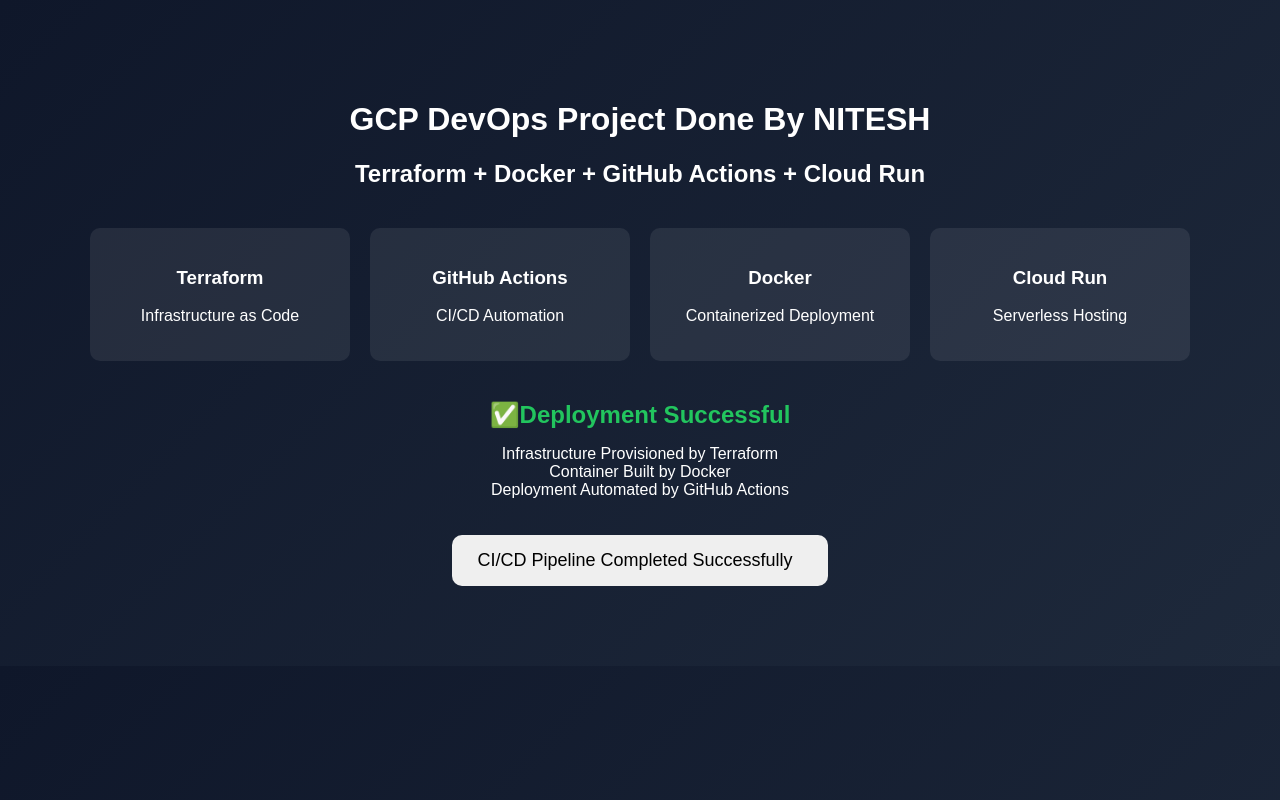
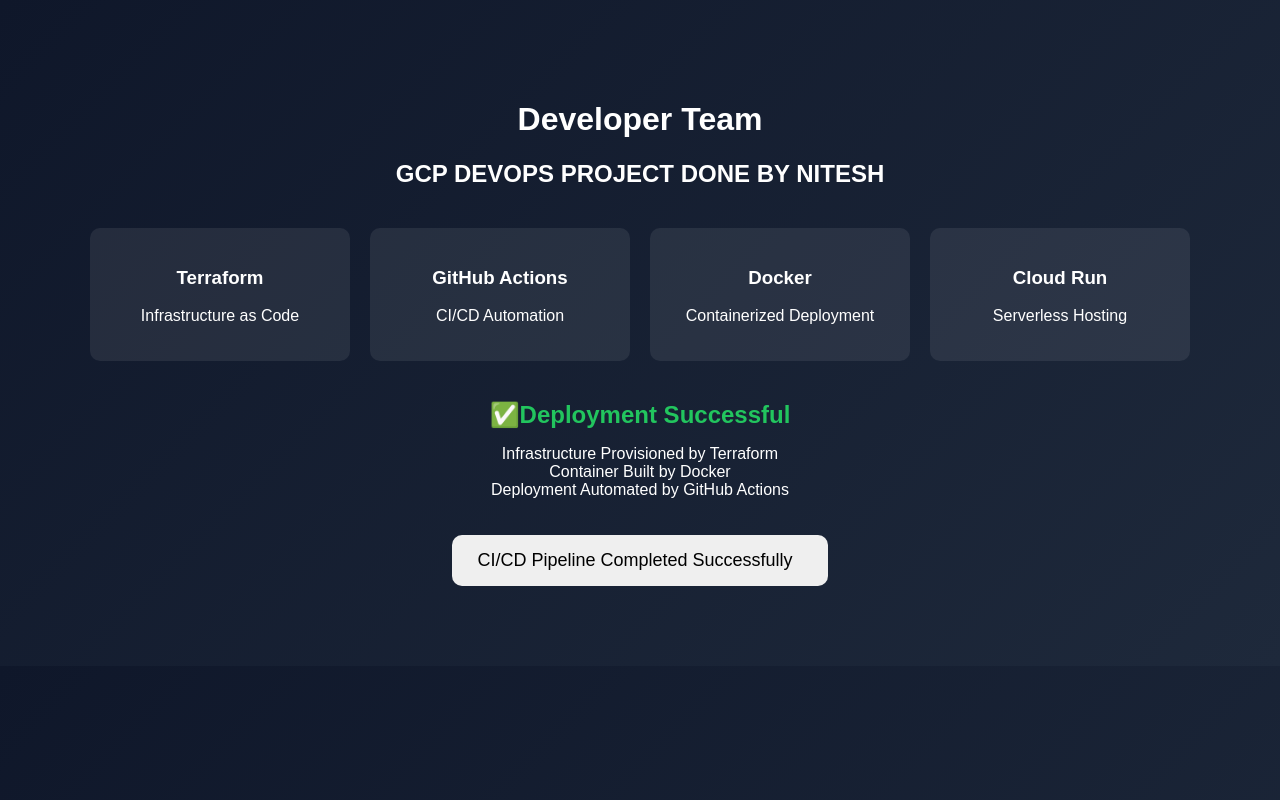
Before and after one commit to niteshkal03/terraform-gcp, a plain HTML site: page app/index.html in a window 1280 px wide. Drawn offline with Linux system fonts and the light colour scheme.

Commit message:
Update index.html

```diff
--- a/app/index.html
+++ b/app/index.html
@@ -52,8 +52,8 @@
 
 <body>
     <div class="container">
-        <h1>GCP DevOps Project Done By NITESH</h1>
-        <h2>Terraform + Docker + GitHub Actions + Cloud Run</h2>
+        <h1>Developer Team</h1>
+        <h2>GCP DEVOPS PROJECT DONE BY NITESH</h2>
         <div class="card-container">
             <div class="card">
                 <h3>Terraform</h3>
```
